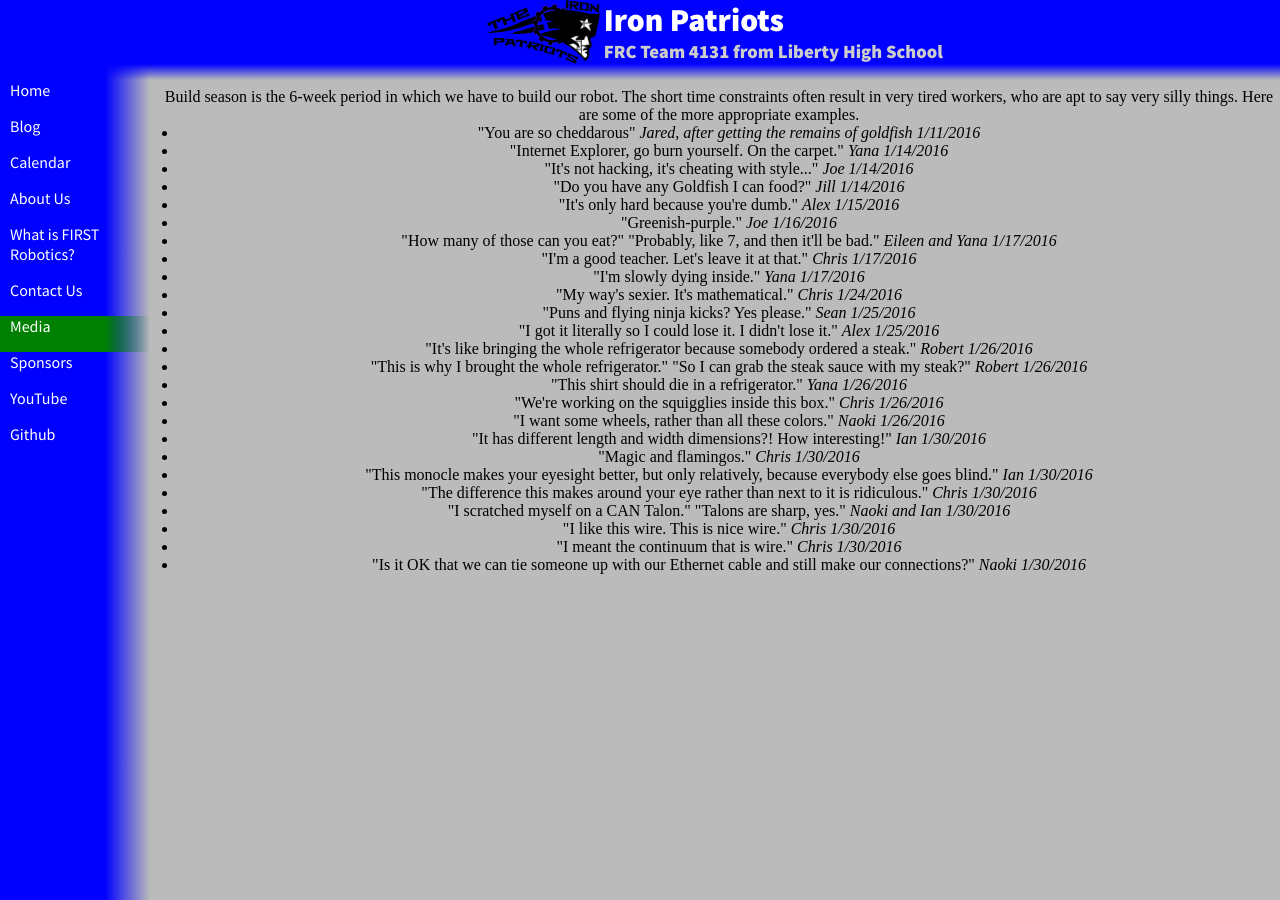
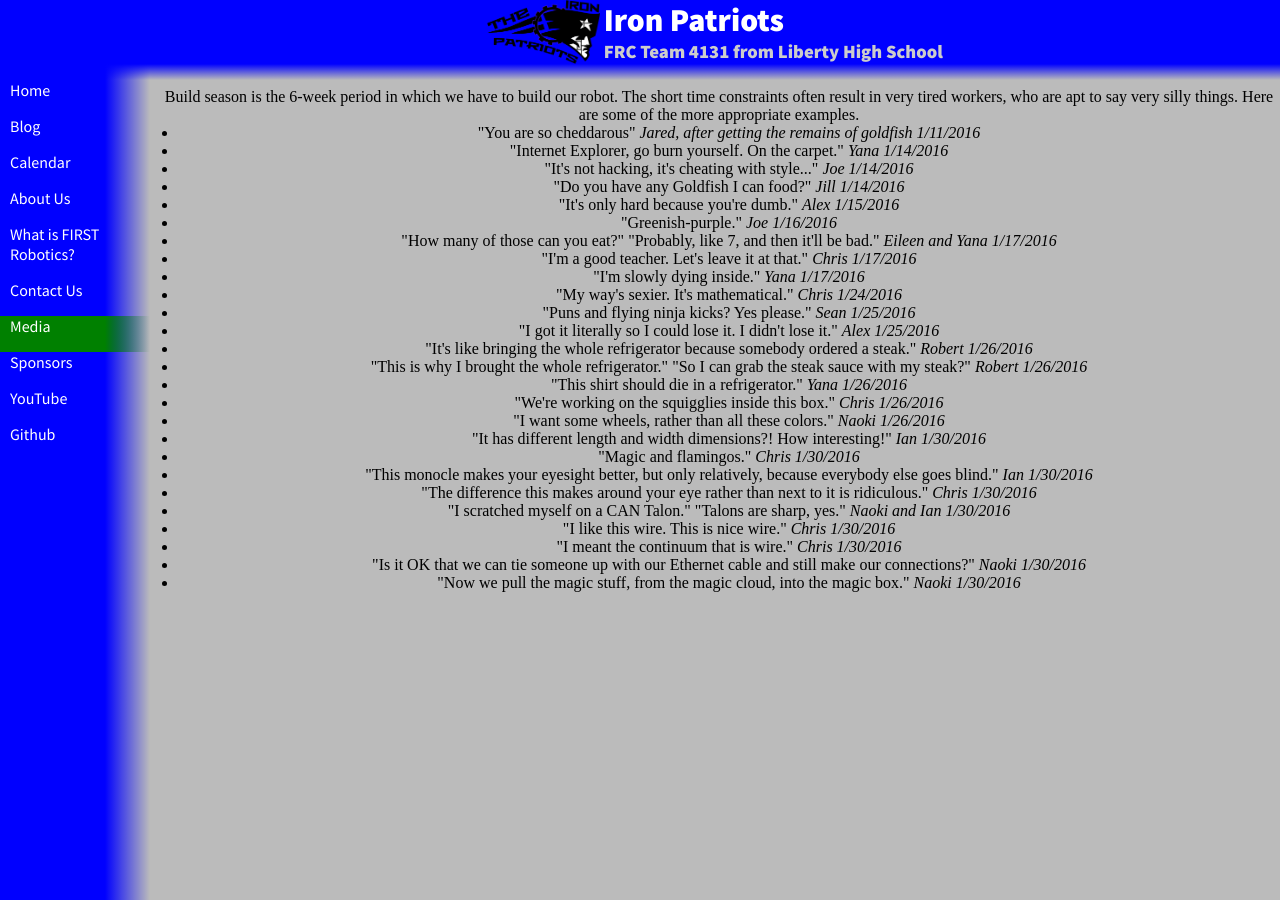
Before and after one commit to katiebugmoon/FRC4131.github.io, a Jekyll site: the page built from media/2016/quotes.html, in a window 1280 px wide. Built offline with Jekyll 4.4.1, drawn with Linux system fonts in a browser that asks for light colours; nearby versions of some CDN libraries.

Commit message:
Update quotes.html

```diff
--- a/media/2016/quotes.html
+++ b/media/2016/quotes.html
@@ -29,5 +29,6 @@ title: Build Season 2016 Quotes
 	<li>"I like this wire. This is nice wire." <i>Chris 1/30/2016</i></li>
 	<li>"I meant the continuum that is wire." <i>Chris 1/30/2016</i></li>
 	<li>"Is it OK that we can tie someone up with our Ethernet cable and still make our connections?" <i>Naoki 1/30/2016</i></li>
+	<li>"Now we pull the magic stuff, from the magic cloud, into the magic box." <i>Naoki 1/30/2016</i></li>
 </ul>
 <center>
```
